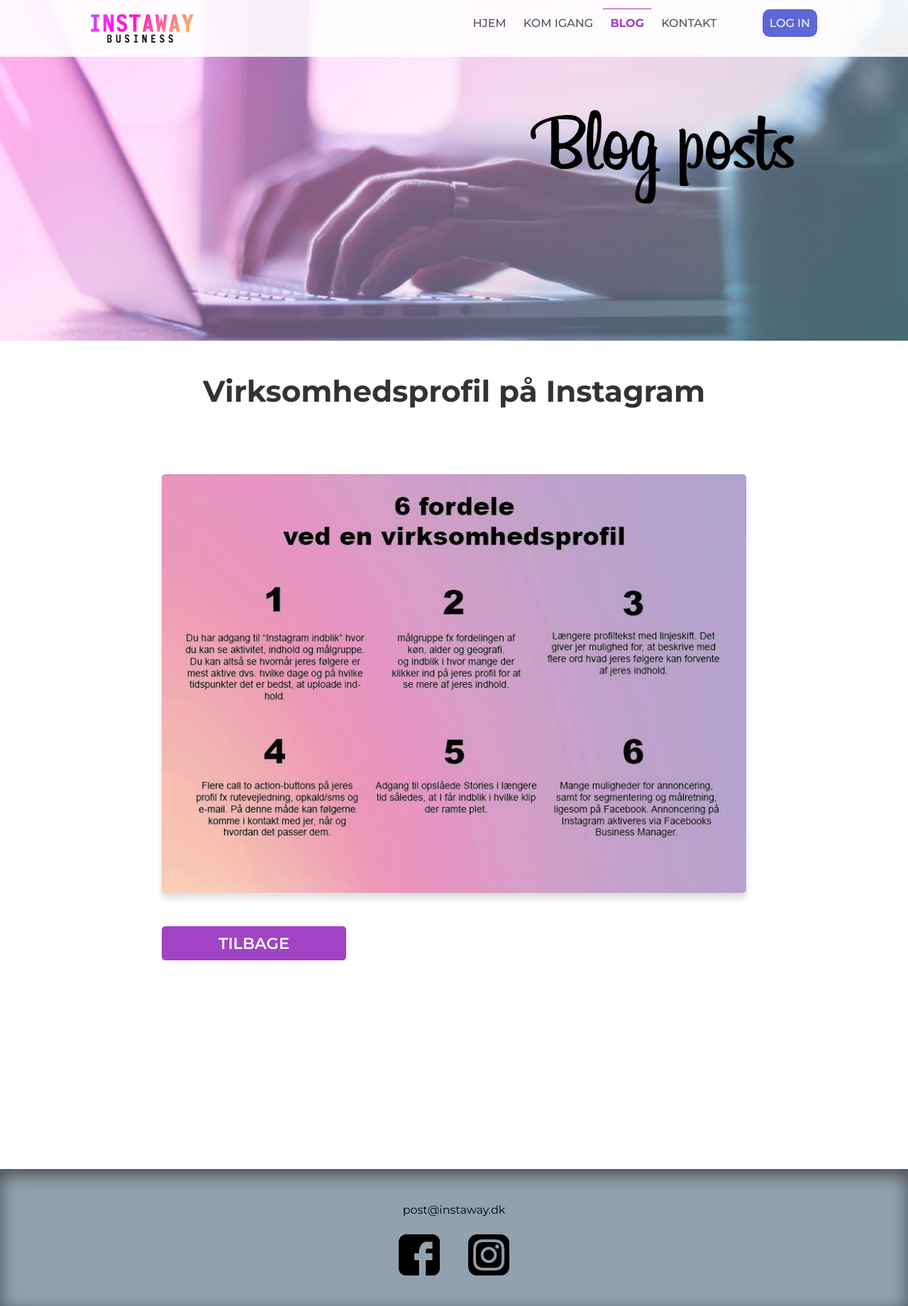
After one commit to joaja90/MyRepo, a PHP site: page /post-virksomhedsprofil.html in a window 1280 px wide. The commit adds this page. Shown: the whole page at 71% size. Run offline with PHP 8.4, Linux system fonts and the light colour scheme.

Commit message:
Tilføjet post

```diff
--- a/2. semester/INSTAWAY/index.html
+++ b/2. semester/INSTAWAY/index.html
@@ -60,7 +60,6 @@
             <img src="img/frontpage.png" class="frontpage" alt="instafacts">
         </div>
     </div>
-
     <!-- Footer indhold -->
     <footer class="footer">
         <div class="footer-content">
--- /dev/null
+++ b/2. semester/INSTAWAY/post-virksomhedsprofil.html
@@ -0,0 +1,84 @@
+<!DOCTYPE html>
+<html lang="da">
+
+<head>
+    <meta charset="utf-8">
+    <meta name="viewport" content="width=device-width, initial-scale=1.0">
+    <link rel="stylesheet" href="style.css">
+    <link rel="stylesheet" href="normalize.css">
+    <link rel="stylesheet" href="blog.css">
+    <link href="https://fonts.googleapis.com/css?family=Montserrat:400,500,600,700" rel="stylesheet">
+    <link rel="stylesheet" href="jquery-ui.min.css">
+    <script src="external/jquery/jquery.js"></script>
+    <script src="jquery-ui.min.js"></script>
+    <style>
+        nav ul li .blog {
+            font-weight: 700;
+            color: #962fbf;
+            border-top: 1px solid #962fbf;
+        }
+    </style>
+    <title>Blogs, tutorial, video mm. Sådan opnår man mere succes på Instagram</title>
+</head>
+
+<body>
+    <a id="back2Top" title="Back to top" href="#">&#10148;</a>
+
+    <header>
+        <div class="container">
+            <a href="index.html"><img src="img/logo.png" class="logo" alt="logo"></a>
+            <nav>
+                <ul>
+                    <li><a class="current" href="index.html">Hjem</a></li>
+                    <li><a href="komigang.html">Kom igang</a></li>
+                    <li><a href="blog.html" class="blog">Blog</a></li>
+                    <li><a href="kontakt.html">kontakt</a></li>
+                    <li><a href="login.html" class="login">Log in</a></li>
+                </ul>
+            </nav>
+        </div>
+    </header>
+    <div class="banner-blog">
+    </div>
+    <div class="container">
+        <div class="blog-header">
+            <h2>Virksomhedsprofil på Instagram</h2>
+        </div>
+
+        <div class="postrow">
+            <img src="img/virksomhed.jpg" class="influencer">
+            <br><br><br>
+            <a href="blog.html" class="blog-button">Tilbage</a>
+        </div>
+
+    </div>
+    <footer class="footer">
+        <div class="footer-content">
+            <p>post@instaway.dk</p>
+            <a href="http://www.facebook.com"><img src="img/facelink.png"></a>
+            <a href="http://www.instagram.com"><img src="img/instalink.png"></a>
+        </div>
+    </footer>
+
+    <script>
+        $(window).scroll(function() {
+            var height = $(window).scrollTop();
+            if (height > 100) {
+                $('#back2Top').fadeIn();
+            } else {
+                $('#back2Top').fadeOut();
+            }
+        });
+        $(document).ready(function() {
+            $("#back2Top").click(function(event) {
+                event.preventDefault();
+                $("html, body").animate({
+                    scrollTop: 0
+                }, "slow");
+                return false;
+            });
+        });
+    </script>
+</body>
+
+</html>
--- a/2. semester/INSTAWAY/style.css
+++ b/2. semester/INSTAWAY/style.css
@@ -413,8 +413,9 @@
     text-align: center;
     display: block;
     margin: 50px auto;
-    border-radius: 200px 50px;
+    border-radius: 20px;
     box-shadow: 2px 2px 20px grey;
+    width: 100%;
 }
 
 
@@ -427,6 +428,11 @@
         margin: 100px auto 0;
         border-radius: 30px;
         box-shadow: 0px 0px 70px grey;
+
+    }
+
+    .postrow {
+        padding: 0;
 
     }
 
@@ -454,6 +460,7 @@
 
 
     }
+
     header {
         position: relative;
         margin-bottom: 320px;
@@ -470,6 +477,7 @@
         height: auto;
         margin: 0 15%;
     }
+
     .container {
         width: 90%;
     }
```
Also changed, not shown: 2. semester/INSTAWAY/blog.html (+6 -6 lines), 2. semester/INSTAWAY/img/virksomhed.jpg (added), 2. semester/INSTAWAY/img/virksomhedsprofil.png (added).
